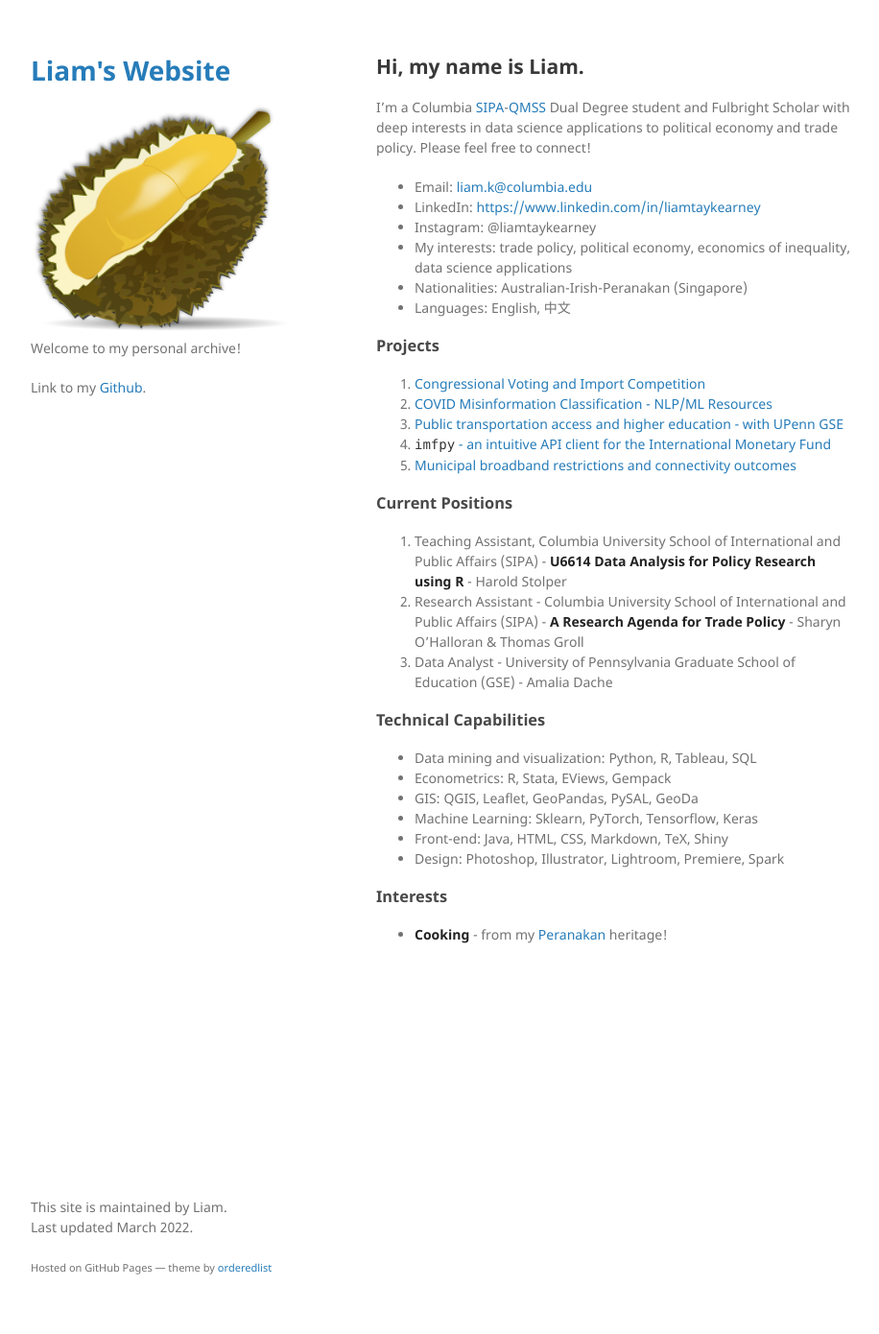
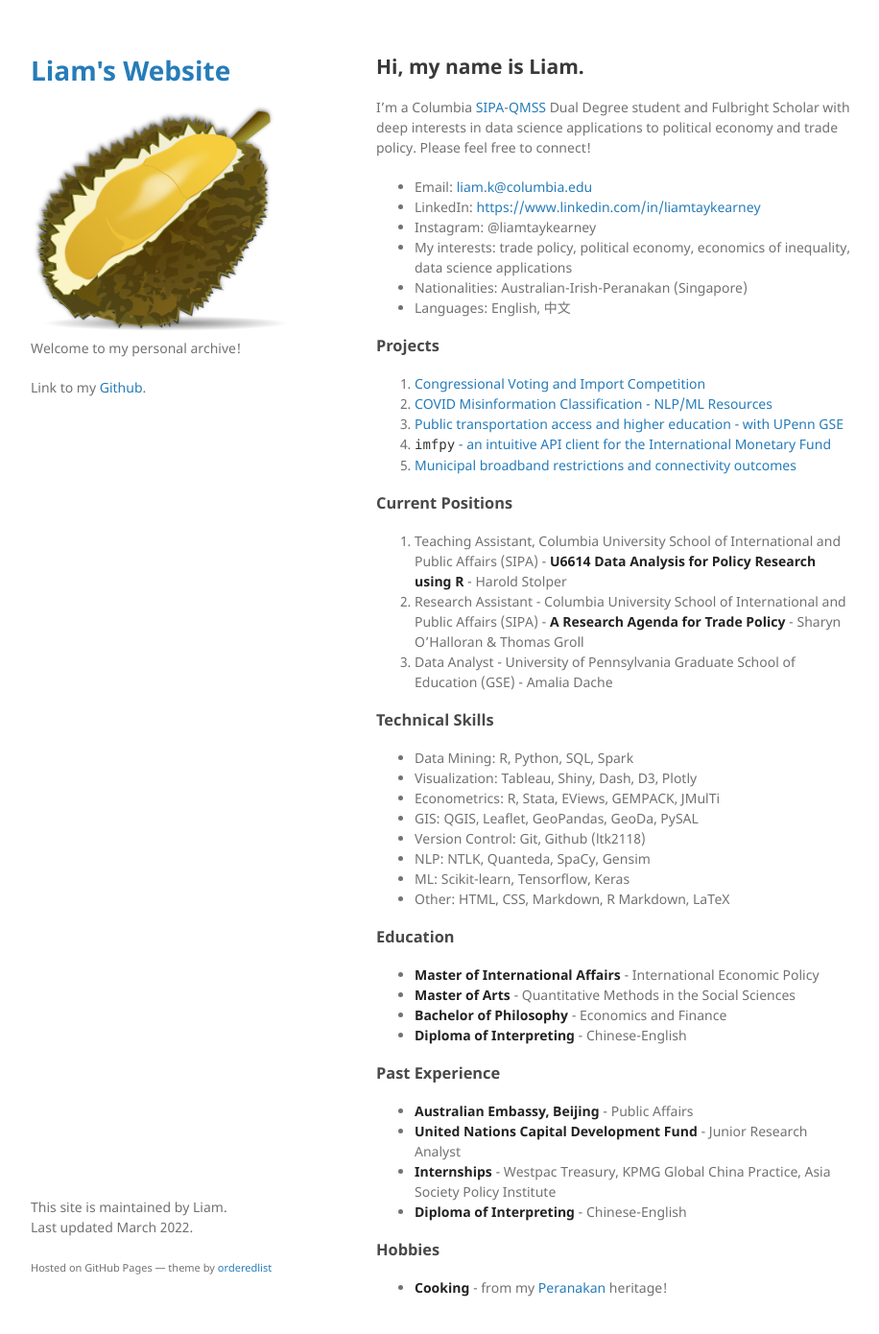
Before and after one commit to ltk2118/home, a Jekyll site: the page built from index.md, in a window 1280 px wide and 1400 px high. Shown: the top 1390 px of the window at 96% size, without its empty margins (178-1094 px from the left). Built offline with Jekyll 4.4.1, drawn with Linux system fonts in a browser that asks for light colours; our own code applies the rules of GitHub Pages for plain Markdown files.

Commit message:
update index.md

```diff
--- a/index.md
+++ b/index.md
@@ -23,15 +23,31 @@ I'm a Columbia [SIPA](https://www.sipa.columbia.edu/)-[QMSS](https://www.qmss.co
 2. Research Assistant - Columbia University School of International and Public Affairs (SIPA) - **A Research Agenda for Trade Policy** - Sharyn O'Halloran & Thomas Groll
 3. Data Analyst - University of Pennsylvania Graduate School of Education (GSE) - Amalia Dache
 
-### Technical Capabilities
+### Technical Skills
 
-- Data mining and visualization: Python, R, Tableau, SQL
-- Econometrics: R, Stata, EViews, Gempack
-- GIS: QGIS, Leaflet, GeoPandas, PySAL, GeoDa
-- Machine Learning: Sklearn, PyTorch, Tensorflow, Keras
-- Front-end: Java, HTML, CSS, Markdown, TeX, Shiny
-- Design: Photoshop, Illustrator, Lightroom, Premiere, Spark
+- Data Mining: R, Python, SQL, Spark
+- Visualization: Tableau, Shiny, Dash, D3, Plotly
+- Econometrics: R, Stata, EViews, GEMPACK, JMulTi
+- GIS: QGIS, Leaflet, GeoPandas, GeoDa, PySAL
+- Version Control: Git, Github (ltk2118)
+- NLP: NTLK, Quanteda, SpaCy, Gensim
+- ML: Scikit-learn, Tensorflow, Keras
+- Other: HTML, CSS, Markdown, R Markdown, LaTeX
 
-### Interests
+### Education
+
+* **Master of International Affairs** - International Economic Policy
+* **Master of Arts** - Quantitative Methods in the Social Sciences
+* **Bachelor of Philosophy** - Economics and Finance
+* **Diploma of Interpreting** - Chinese-English
+
+### Past Experience
+
+* **Australian Embassy, Beijing** - Public Affairs
+* **United Nations Capital Development Fund** - Junior Research Analyst
+* **Internships** - Westpac Treasury, KPMG Global China Practice, Asia Society Policy Institute
+* **Diploma of Interpreting** - Chinese-English
+
+### Hobbies
 
 * **Cooking** - from my [Peranakan](https://en.wikipedia.org/wiki/Peranakan_cuisine#:~:text=Peranakan%20cuisine%20or%20Nyonya%20cuisine,inter%2Dmarrying%20with%20local%20Malays.&text=The%20cuisine%20combines%20Chinese%2C%20Malay,South%20Indian%2C%20and%20other%20influences.) heritage!
```
